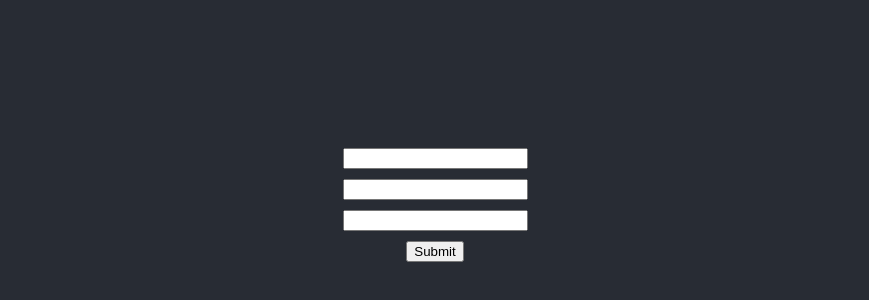
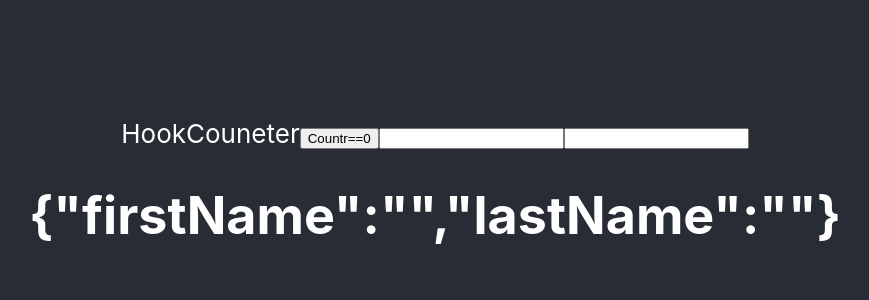
Before and after one commit to gopianandakumar/codevation, a React (Create React App) app in the folder codeevalution/: page / in a window 1280 px wide. Shown: the part 200-500 px from the top of the page, without its empty margins (205-1074 px from the left). Built offline with nearby package versions, Linux system fonts and the light colour scheme.

Commit message:
started learning abbout the usestate hook

```diff
--- a/codeevalution/src/App.js
+++ b/codeevalution/src/App.js
@@ -25,13 +25,15 @@ import Compc from './Components/Compc';
 import {UserProvider} from './Components/UserContext'
 import PostList from './Components/PostList';
 import PostForm from './Components/PostForm';
+import HookCouneter from './Components/HookCouneter';
 
 
 function App() {
   return (
     <div className="App">
       <header className="App-header">
-        <PostForm/>
+        <HookCouneter/>
+        {/* <PostForm/> */}
         {/* <PostList /> */}
         {/* <UserProvider value="Gopi">
         <CompA/>
--- /dev/null
+++ b/codeevalution/src/Components/HookCouneter.jsx
@@ -0,0 +1,17 @@
+import React, { useState } from 'react'
+
+function HookCouneter() {
+    const [counter, setCounter] = useState(0)
+    const [name, setName] = useState({firstName:'', lastName:''})
+
+  return (
+    <div>HookCouneter
+        <button onClick={()=>setCounter(counter+1)}>Countr=={counter}</button>
+        <input type="text" value={name.firstName} name="firstName" onChange={(e)=>setName({...name,firstName:e.target.value})} />
+        <input type="text" value={name.lastName} name="lastName" onChange={(e)=>setName({...name,lastName:e.target.value})} />
+       <h1>{JSON.stringify(name)}</h1>
+    </div>
+  )
+}
+
+export default HookCouneter
```
